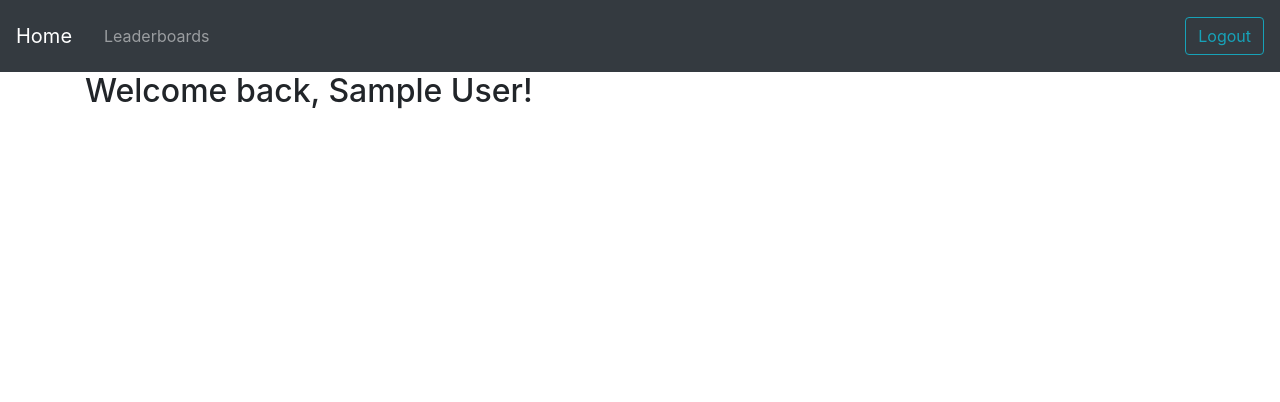
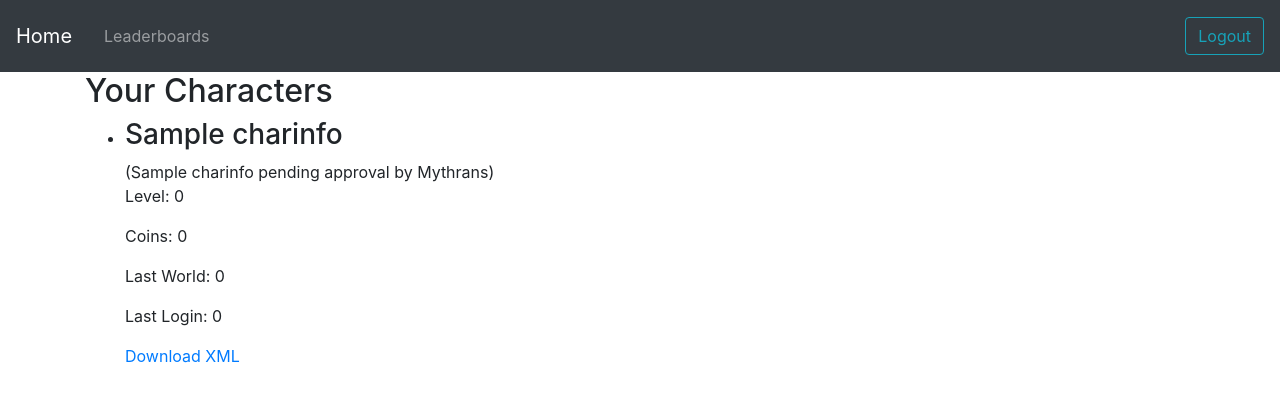
Before and after one commit to jelimoore/dlu-webcompanion, a Flask app: page / in a window 1280 px wide. Shown: the top 402 px of the page. Run offline with Flask 2, Linux system fonts and the light colour scheme; a user stored in the database is signed in; tables that the repository leaves empty hold one stand-in row (values such as "Sample post"); parts of the project's set-up code (start-up, migrations or seed data) failed here and were passed over; some libraries are stand-ins or nearby versions.

Commit message:
add character display on main page, xml download

```diff
--- a/dluapp/models.py
+++ b/dluapp/models.py
@@ -51,7 +51,6 @@ class Character(db.Model):
 
     # ORM backrefs
     characterData = db.relationship('CharacterData', backref='charinfo', lazy=True)
-    leaderboards = db.relationship('Leaderboard', backref='charinfo', lazy=True)
 
 
 class CharacterData(db.Model):
--- a/dluapp/templates/index.html
+++ b/dluapp/templates/index.html
@@ -2,7 +2,33 @@
 
 {% block content %}
 
-<h2>Welcome back, {{ name }}!</h2>
+<h2>Your Characters</h2>
+
+{% if characters %}
+<ul>
+    {% for character in characters %}
+    <li>
+
+        <h3>{{ character.name }}</h3>
+        {% if character.pending_name %}
+        ({{ character.pending_name }} pending approval by Mythrans)
+        {% endif %}
+    <p>Level: 0</p>
+    <p>Coins: 0</p>
+    <p>Last World: 0</p>
+    <p>Last Login: 0</p>
+    <p><a class="" href="/download_charxml?id={{ character.id }}">Download XML</a></p>
+    </p>
+
+    {% endfor %}
+    </li>
+</ul>
+
+{% else %}
+
+<p>You don't have any characters yet!</p>
+
+{% endif %}
 
 {% endblock %}
 
--- a/dluapp/user_routes.py
+++ b/dluapp/user_routes.py
@@ -1,5 +1,5 @@
 from dluapp import app, db
-from flask import Flask, request, redirect, render_template, make_response, jsonify
+from flask import Flask, request, redirect, render_template, make_response, jsonify, Response
 from flask_login import LoginManager, current_user, login_user, login_required, logout_user
 from config import Config
 from dluapp.forms import loginForm, createUserForm
@@ -13,8 +13,18 @@ import time
 @app.route('/', methods=['GET'])
 @login_required
 def index():
-    #snag all the characters from the
-    return render_template('index.html', name=current_user.name)
+    #snag all the characters from the db
+    chars = Character.query.filter_by(account_id=current_user.id).all()
+    return render_template('index.html', characters=chars)
+
+@app.route('/download_charxml', methods=['GET'])
+@login_required
+def download_charxml():
+    requested_id = request.args.get('id')
+    #TODO: make sure that this account is authorized to download that user's info
+
+    charxml = CharacterData.query.filter_by(id=requested_id).first()
+    return Response(charxml.xml_data, mimetype='text/plain')
 
 @app.route('/leaderboards', methods=['GET'])
 @login_required
```
